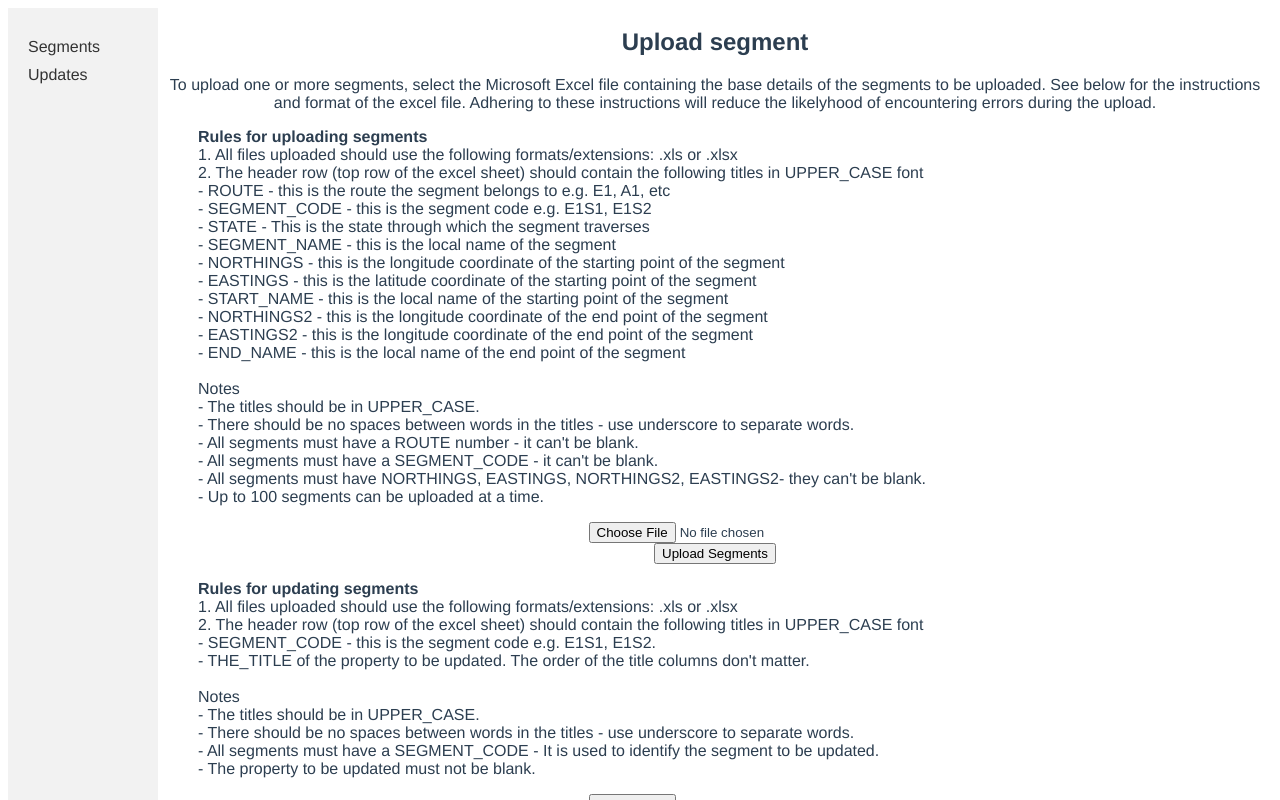
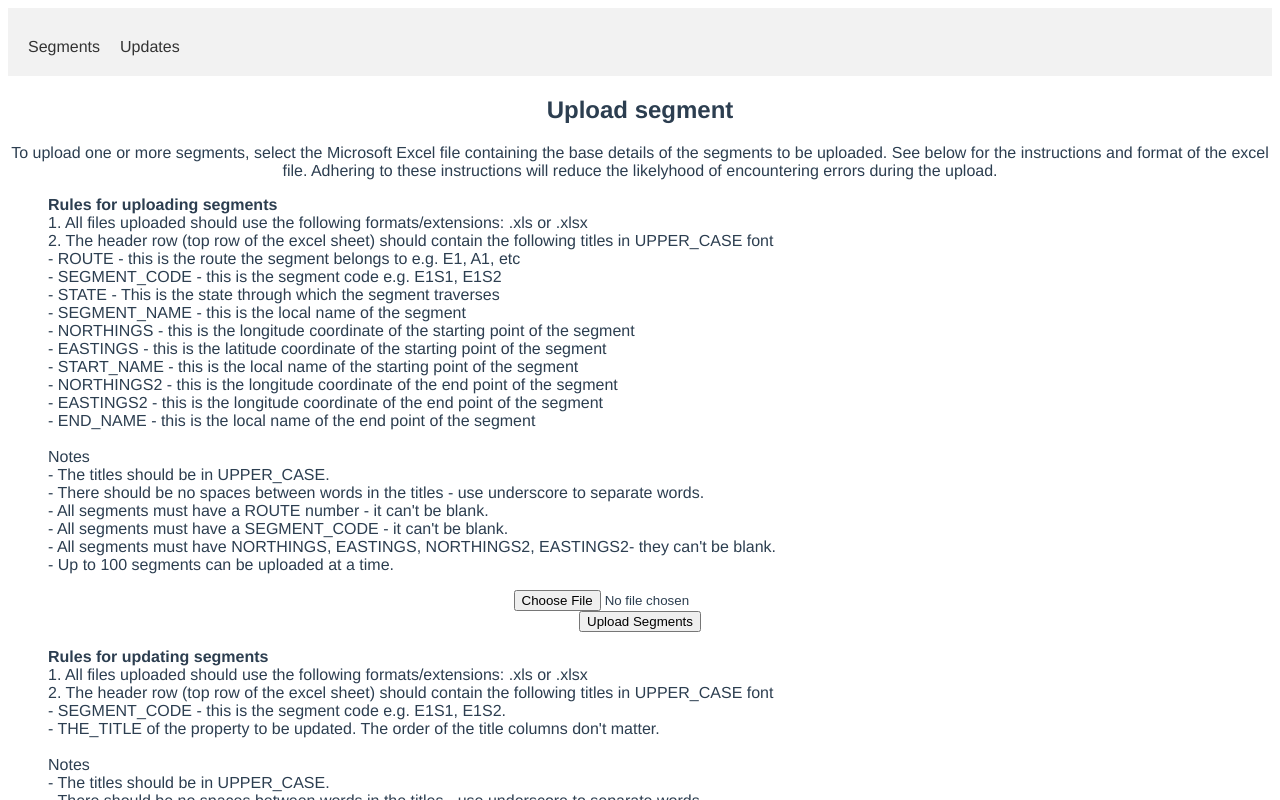
Before and after one commit to alkadelik/alkadelik.github.io, a Vue app: page /update in a window 1280 px wide. Shown: the top 800 px of the page. Built offline with nearby package versions, Linux system fonts and the light colour scheme; no server answers.

Commit message:
restyle menu

```diff
--- a/src/App.vue
+++ b/src/App.vue
@@ -1,12 +1,17 @@
 <template>
+  <Menu></Menu>
   <router-view/>
 </template>
 
 <script>
+import Menu from '@/components/Menu.vue'
 import {
   fetchSegments,
 } from '@/services/apiServices'
 export default {
+  components: {
+    Menu,
+  },
   created: function(){
     fetchSegments() // put this in App.vue level
   },
--- a/src/components/Menu.vue
+++ b/src/components/Menu.vue
@@ -1,9 +1,9 @@
 <template>
   <div class="menu">
     <ul>
+      <li><router-link :to="{name: 'analysis'}">Segments</router-link></li>
+      <li><router-link :to="{name: 'update'}">Updates</router-link></li>
         <!-- <router-link to="/segments">Segments</router-link> -->
-        <router-link :to="{name: 'analysis'}">Segments</router-link>
-        <router-link :to="{name: 'update'}">Updates</router-link>
     </ul>
   </div>
 </template>
@@ -33,7 +33,7 @@ export default {
 <style scoped>
  .menu {
     width: 100%;
-    max-width: 150px;
+    /* max-width: 150px; */
     padding: 10px;
     box-sizing: border-box;
     background-color: #f2f2f2;
@@ -47,6 +47,7 @@ export default {
   }
   .menu li {
     margin-bottom: 5px;
+    display: inline-block;
   }
   .menu a {
     display: block;
--- a/src/components/SegmentsTable.vue
+++ b/src/components/SegmentsTable.vue
@@ -110,7 +110,7 @@ export default {
 
 <style scoped>
 table {
-  width: 1150px;
+  width: 100%;
 }
   th {
     padding: 5px 15px;
--- a/src/views/AnalysisView.vue
+++ b/src/views/AnalysisView.vue
@@ -1,8 +1,5 @@
 <template>
   <div class="container">
-    <div class="column menu">
-      <Menu></Menu>
-    </div>
     <div class="main">
       <div class="top">
         <Statistics></Statistics>
@@ -23,7 +20,6 @@
 import { mapGetters } from 'vuex'
 
 import Map from '@/components/Map.vue'
-import Menu from '@/components/Menu.vue'
 import Segments from '@/components/SegmentsTable.vue'
 import Statistics from '@/components/Statistics.vue'
 
@@ -36,7 +32,6 @@ import {
   name: 'StringsView',
   components: {
     Map,
-    Menu,
     Segments,
     Statistics,
   },
--- a/src/views/HomeView.vue
+++ b/src/views/HomeView.vue
@@ -1,8 +1,5 @@
 <template>
   <div class="container">
-    <div class="column menu">
-      <Menu></Menu>
-    </div>
     <div class="column main">
       <div class="column">
         <!-- <Statistics></Statistics> -->
@@ -23,7 +20,6 @@
 <script>
 import { mapGetters } from 'vuex'
 
-import Menu from '@/components/Menu.vue'
 // import UploadFile from '@/components/AddSegments.vue'
 import Segments from '@/components/SegmentsTable.vue'
 // import Statistics from '@/components/Statistics.vue'
@@ -32,7 +28,6 @@ import Map from '@/components/Map.vue'
  export default {
   name: 'DirectionsView',
   components: {
-    Menu,
     // UploadFile,
     Segments,
     // Statistics,
--- a/src/views/UpdateView.vue
+++ b/src/views/UpdateView.vue
@@ -1,13 +1,11 @@
 <template>
   <div class="container">
-    <Menu></Menu>
     <AddSegment></AddSegment>
   </div>
 </template>
 
 <script>
 import AddSegment from '@/components/AddSegments.vue'
-import Menu from '@/components/Menu.vue'
 import {
   // fetchRoutes,
   // getStringDetails,
@@ -17,7 +15,6 @@ import {
   name: 'StringsView',
   components: {
     AddSegment,
-    Menu,
   },
   data: () => ({
 
```
